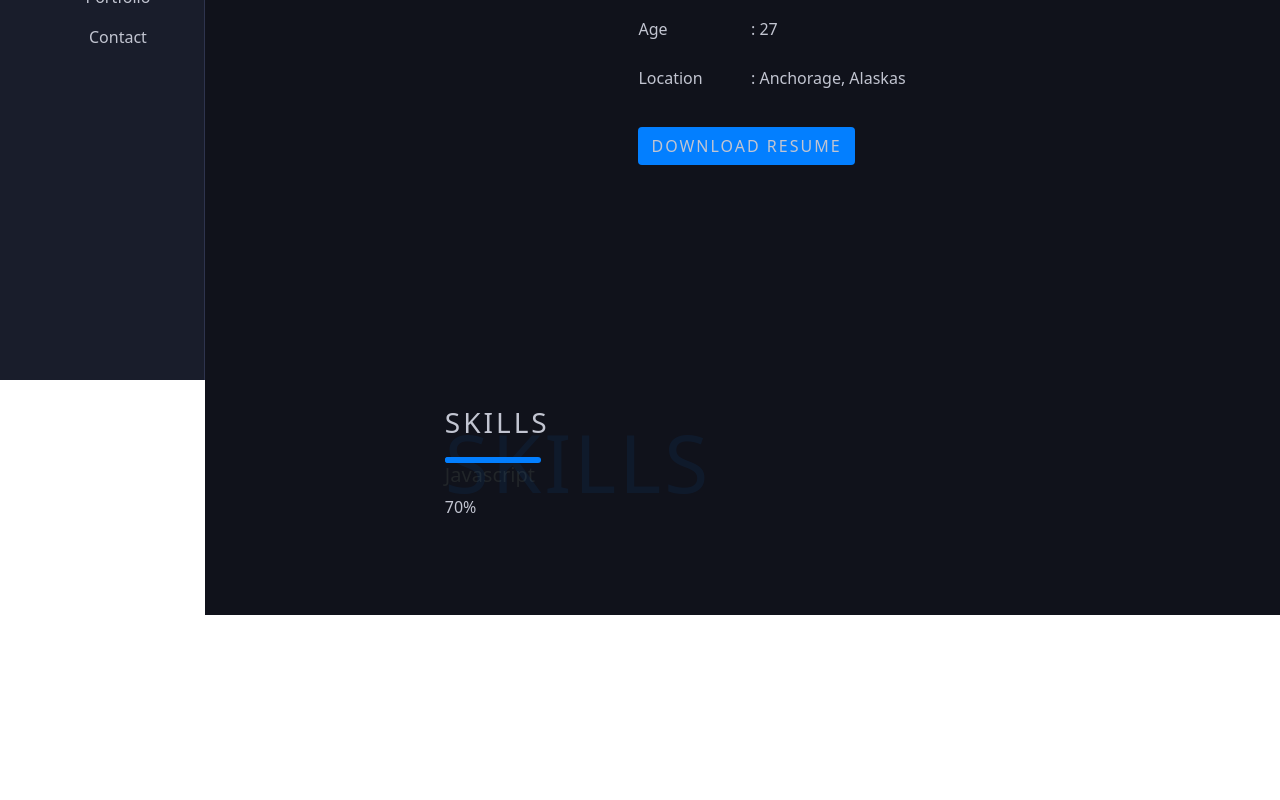
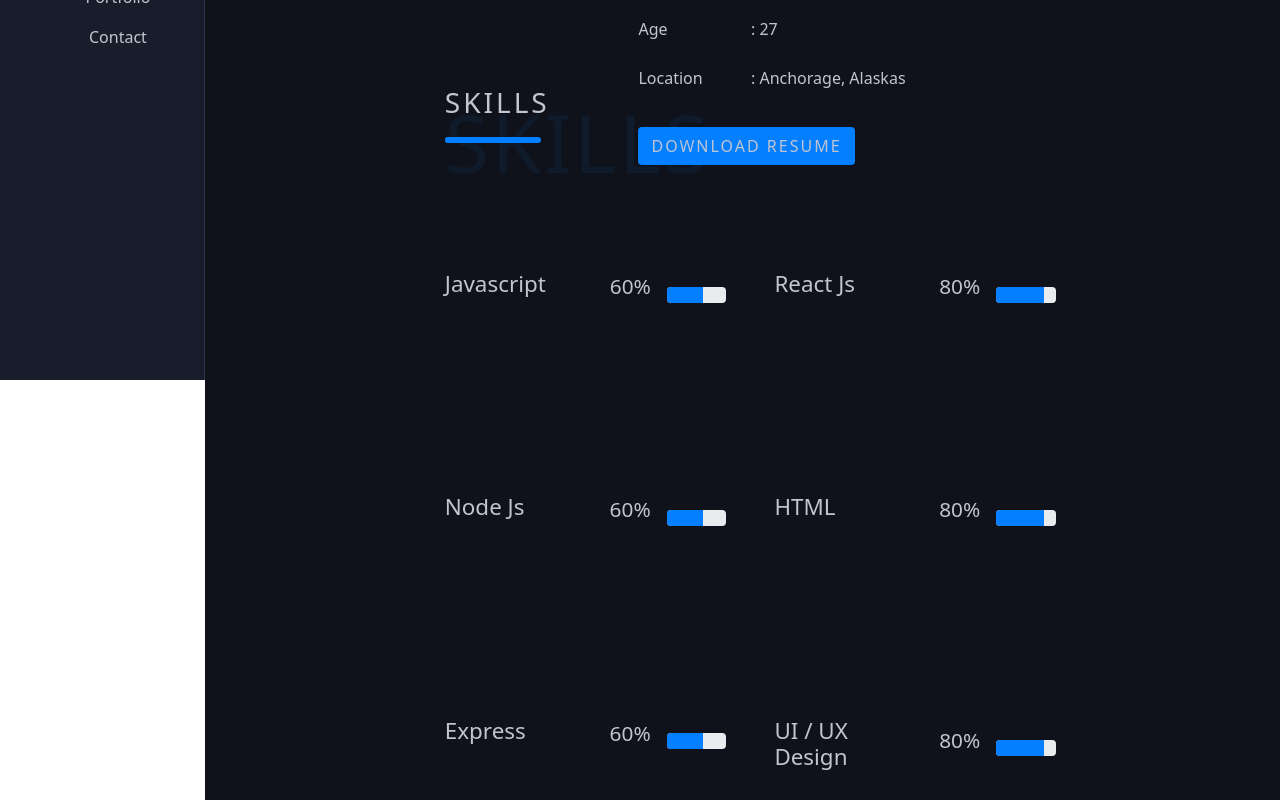
Before and after one commit to justpeachy8688/react-with-me, a React (Create React App) app: page /about in a window 1280 px wide. Shown: the part 420-1220 px from the top of the page. Before the commit the page ends 1035 px from the top, so only its background shows below. Built offline with nearby package versions, Linux system fonts and the light colour scheme.

Commit message:
skills section+ css

```diff
--- a/src/components/ImageSection/ImageSection.js
+++ b/src/components/ImageSection/ImageSection.js
@@ -1,5 +1,5 @@
 import React from 'react'
-import about from "../../img/CHS-img.jpeg";
+import about from "../../img/placeholder.png";
 
 function ImageSection() {
     return (
--- a/src/components/SkillsSection/SkillsSection.js
+++ b/src/components/SkillsSection/SkillsSection.js
@@ -1,13 +1,18 @@
 import React from 'react'
+import about from "../../pages/About"
 
-function Skills({skill, progress}) {
+function Skills({ skill, progress, width }) {
     return (
         <div className="skills">
             <div className="skills-container">
                 <h5 className="skill-title">{skill}</h5>
                 <div className="skill-bar">
                     <p className="skill-text">{progress}</p>
-        <div className="skill-progress"></div>
+                    <div className="skill-progress">
+                        <div className="progress">
+                            <div className="inner-progress" style={{width:width}}></div>
+                        </div>
+                    </div>
                 </div>
             </div>
         </div>
--- a/src/pages/About.js
+++ b/src/pages/About.js
@@ -9,7 +9,15 @@ function About() {
             <Title title={'About Me'} span={'About Me'} />
             <ImageSection />
             <Title title={'Skills'} span={'Skills'} />
-            <SkillsSection skill={'Javascript'} progress={'70%'}/>
+            <div className="skillsContainer">
+                <SkillsSection skill={'Javascript'} progress={'60%'} width={'60%'} />
+                <SkillsSection skill={'React Js'} progress={'80%'} width={'80%'} />
+                <SkillsSection skill={'Node Js'} progress={'60%'} width={'60%'} />
+                <SkillsSection skill={'HTML'} progress={'80%'} width={'80%'} />
+                <SkillsSection skill={'Express'} progress={'60%'} width={'60%'} />
+                <SkillsSection skill={'UI / UX Design'} progress={'80%'} width={'80%'} />
+
+            </div>
         </div>
     )
 }
--- a/src/styles/About.css
+++ b/src/styles/About.css
@@ -1,7 +1,7 @@
 .ImageSection {
     display: flex;
     margin-top: 4rem;
-    height: 70vh;
+    height: 30vh;
     margin-bottom: 4rem;
 }
 
@@ -70,3 +70,10 @@ h4 span {
 .btn:hover::after {
     width: 100%;
 }
+
+.skills-container {
+    display: grid;
+    grid-template-columns: repeat(2, 1fr);
+    column-gap: 4rem;
+    row-gap: 3rem;
+}
--- a/src/styles/App.css
+++ b/src/styles/App.css
@@ -1,5 +1,9 @@
 @import '../components/Navbar/Navbar.css';
 @import './About.css';
+@import './skills.css';
+@import "./typography.css";
+@import "./layout.css";
+@import '../components/Title/Title.css';
 
 body {
   color: #c2c5d1;
@@ -10,42 +14,3 @@ body {
 span {
   color: #037FFF;
 }
-
-/* .App {
-  text-align: center;
-}
-
-.App-logo {
-  height: 40vmin;
-  pointer-events: none;
-}
-
-@media (prefers-reduced-motion: no-preference) {
-  .App-logo {
-    animation: App-logo-spin infinite 20s linear;
-  }
-}
-
-.App-header {
-  background-color: #282c34;
-  min-height: 100vh;
-  display: flex;
-  flex-direction: column;
-  align-items: center;
-  justify-content: center;
-  font-size: calc(10px + 2vmin);
-  color: white;
-}
-
-.App-link {
-  color: #61dafb;
-}
-
-@keyframes App-logo-spin {
-  from {
-    transform: rotate(0deg);
-  }
-  to {
-    transform: rotate(360deg);
-  }
-} */
--- /dev/null
+++ b/src/styles/skills.css
@@ -0,0 +1,53 @@
+.Skills {}
+
+.skills-container {
+    margin: 4rem 0;
+    display: grid;
+}
+
+.skill-bar {
+    display: flex;
+    align-items: center;
+}
+
+.skill-title {
+    color: #c2c5d1;
+    font-size: 1.4rem;
+    font-weight: 400;
+}
+
+.skill-progress {
+    width: 100%;
+}
+
+.progress {
+    width: 100%;
+    height: .5rem;
+    background-color: #c2c5d1;
+    margin-left: 1rem;
+    background-color: #0381ff3f;
+    position: relative;
+}
+
+.progress::after {}
+
+.skill-text {
+    font-size: 1.3rem;
+}
+
+.inner-progress {
+    content: "";
+    background-color: #037FFF;
+    position: absolute;
+    height: 100%;
+    bottom: 0;
+    left: 0;
+}
+
+.skillsContainer {
+    display: grid;
+    grid-template-columns: repeat(2, 1fr);
+    column-gap: 4rem;
+    row-gap: 3rem;
+    margin: 4rem 0;
+}
```
Lines whose indentation alone changed are shown as unchanged.
